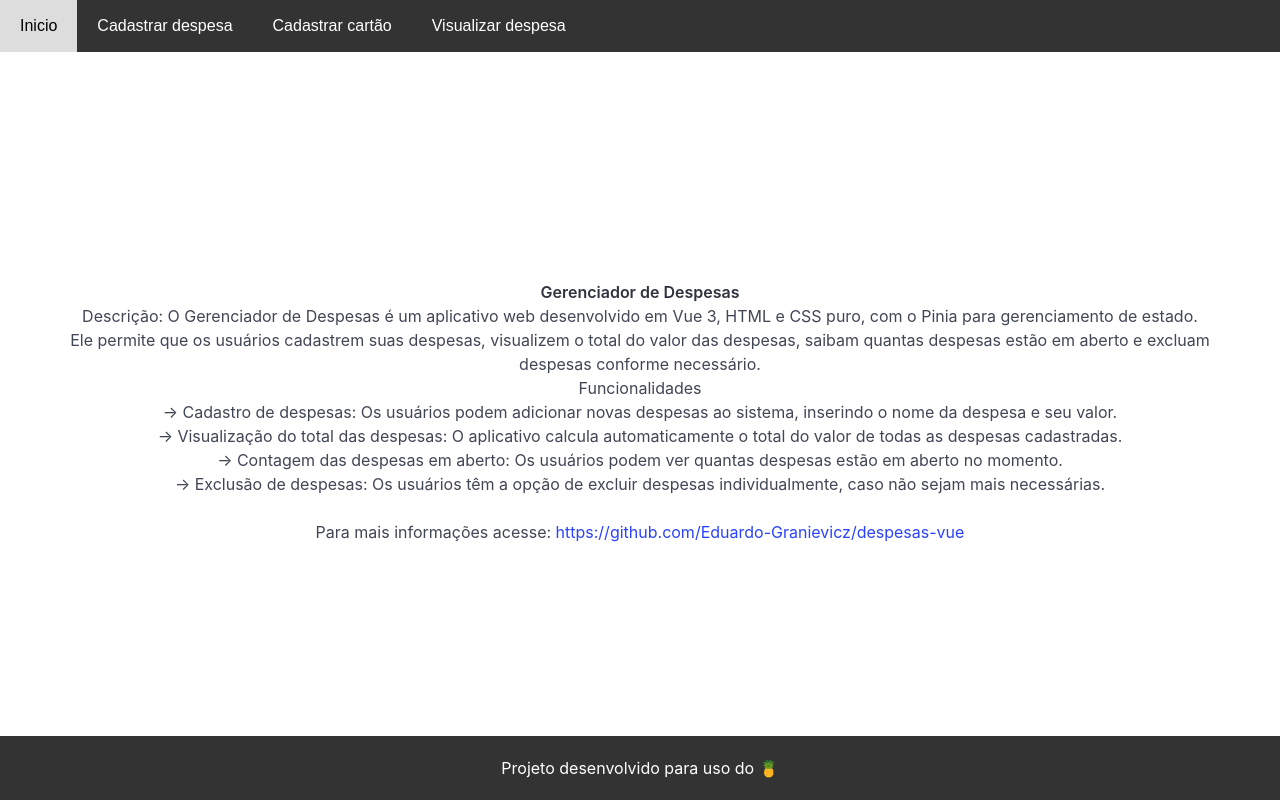
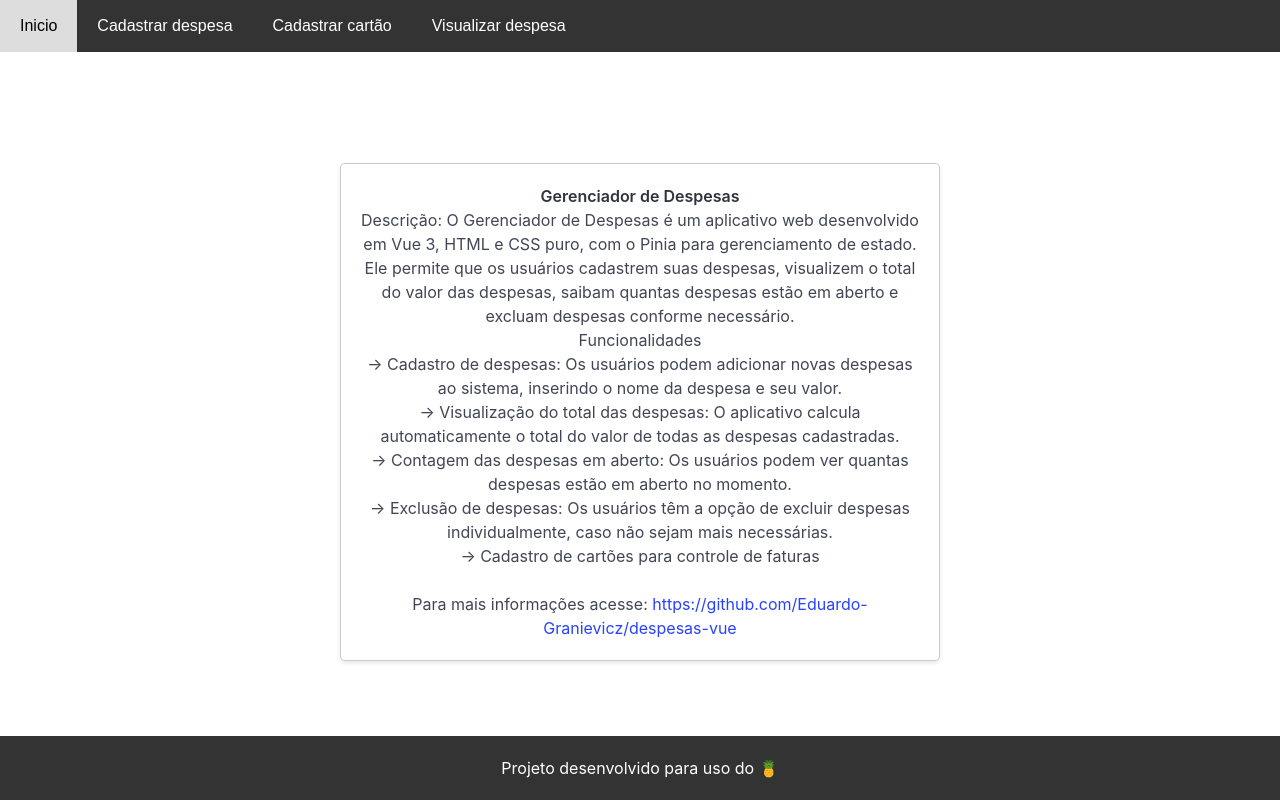
Before and after one commit to Eduardo-Granievicz/despesas-vue, a Vue app in the folder despesas/: page / in a window 1280 px wide. Built offline with nearby package versions, Linux system fonts and the light colour scheme.

Commit message:
refac: texto no index

```diff
--- a/despesas/src/views/IndexView.vue
+++ b/despesas/src/views/IndexView.vue
@@ -1,7 +1,8 @@
 <template>
   <div>
     <div class="container">
-      <h3>
+      <div class="text">
+        <h3>
         <strong>Gerenciador de Despesas</strong><br> Descrição: O Gerenciador de Despesas é um
         aplicativo web desenvolvido em Vue 3, HTML e CSS puro, com o Pinia para
         gerenciamento de estado.<br> Ele permite que os usuários cadastrem suas
@@ -13,9 +14,10 @@
         o total do valor de todas as despesas cadastradas.<br> -> Contagem das
         despesas em aberto: Os usuários podem ver quantas despesas estão em
         aberto no momento.<br> -> Exclusão de despesas: Os usuários têm a opção de
-        excluir despesas individualmente, caso não sejam mais necessárias. <br> <br>
+        excluir despesas individualmente, caso não sejam mais necessárias.<br> -> Cadastro de cartões para controle de faturas<br> <br>
         Para mais informações acesse: <a href="https://github.com/Eduardo-Granievicz/despesas-vue">https://github.com/Eduardo-Granievicz/despesas-vue</a>
       </h3>
+      </div>
     </div>
   </div>
 </template>
@@ -36,4 +38,12 @@ export default {
     height: 90vh;
     text-align: center;
   }
+
+.text {
+  width: 600px;
+  border: 1px solid #ccc;
+  border-radius: 5px;
+  box-shadow: 0 2px 4px rgba(0, 0, 0, 0.1);
+  padding: 20px;
+}
 </style>
```
